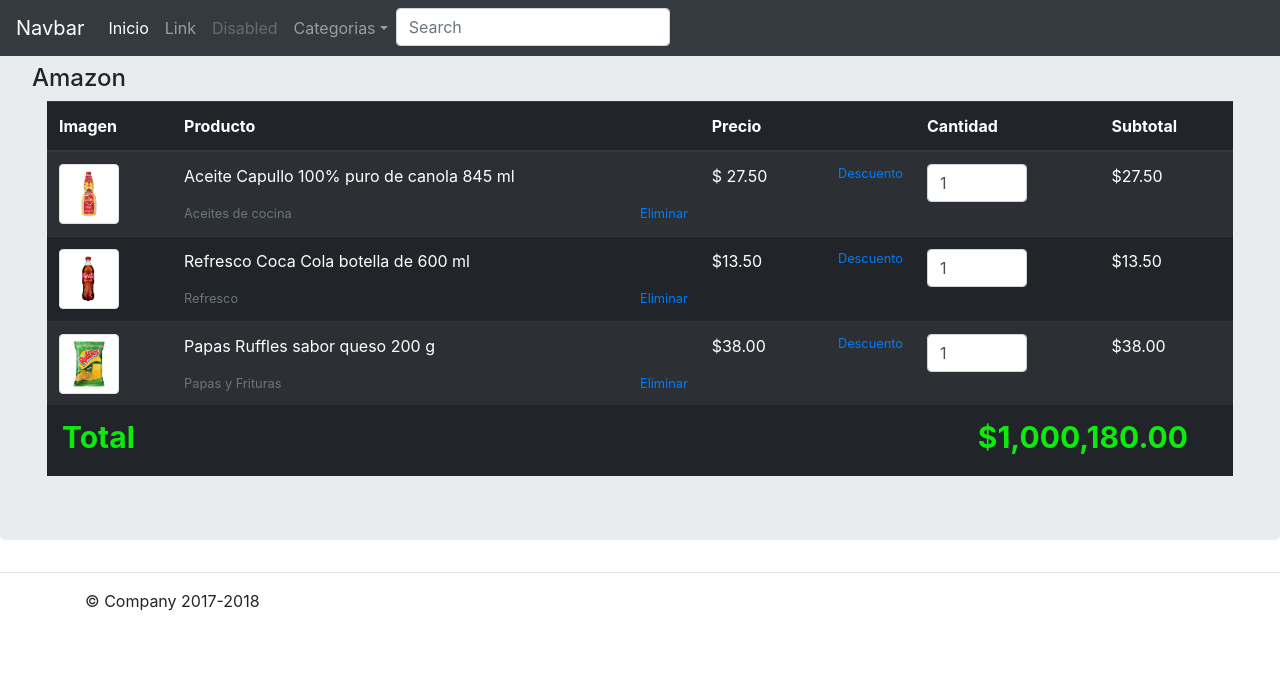
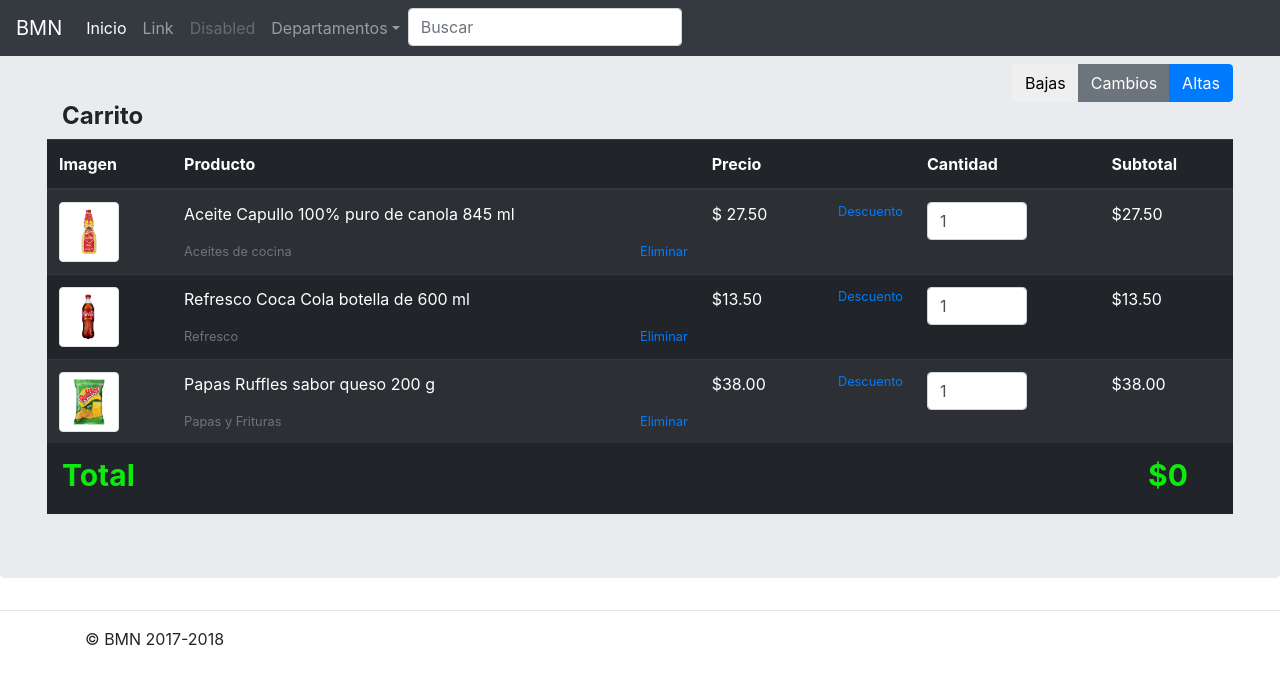
Before and after one commit to Bruceman2003/amazon, a plain HTML site: page index.html in a window 1280 px wide. Drawn offline with Linux system fonts and the light colour scheme.

Commit message:
botones nuevos

```diff
--- a/css/index.css
+++ b/css/index.css
@@ -22,3 +22,8 @@
 .text-primary {
     cursor: pointer;
 }
+
+.title {
+    font-weight: bold;
+    padding-left: 15px
+}
--- a/index.html
+++ b/index.html
@@ -15,7 +15,7 @@
 
 <body>
     <nav class="navbar navbar-expand-md navbar-dark fixed-top bg-dark">
-        <a class="navbar-brand" href="#">Navbar</a>
+        <a class="navbar-brand" href="#">BMN</a>
         <button class="navbar-toggler" type="button" data-toggle="collapse" data-target="#navbarsExampleDefault" aria-controls="navbarsExampleDefault" aria-expanded="false" aria-label="Toggle navigation">
           <span class="navbar-toggler-icon"></span>
         </button>
@@ -23,7 +23,7 @@
         <div class="collapse navbar-collapse" id="navbarsExampleDefault">
             <ul class="navbar-nav mr-auto">
                 <li class="nav-item active">
-                    <a class="nav-link home_text" href="#">Home <span class="sr-only">(current)</span></a>
+                    <a class="nav-link home_text" href="#"><span class="sr-only">(current)</span></a>
                 </li>
                 <li class="nav-item">
                     <a class="nav-link" href="#">Link</a>
@@ -32,7 +32,7 @@
                     <a class="nav-link disabled" href="#">Disabled</a>
                 </li>
                 <li class="nav-item dropdown">
-                    <a class="nav-link dropdown-toggle category_text" href="http://example.com" id="dropdown01" data-toggle="dropdown" aria-haspopup="true" aria-expanded="false">Dropdown</a>
+                    <a class="nav-link dropdown-toggle department_text" href="http://example.com" id="dropdown01" data-toggle="dropdown" aria-haspopup="true" aria-expanded="false"></a>
                     <div class="dropdown-menu" aria-labelledby="dropdown01">
                         <a class="dropdown-item" href="#">Action</a>
                         <a class="dropdown-item" href="#">Another action</a>
@@ -40,10 +40,7 @@
                     </div>
                 </li>
                 <li class="nav-item">
-
-                    <input class="form-control" type="text" placeholder="Search" aria-label="Search">
-
-
+                    <input class="form-control" type="text" placeholder="Buscar" aria-label="Buscar">
                 </li>
             </ul>
 
@@ -55,8 +52,20 @@
 
         <!-- Main jumbotron for a primary marketing message or call to action -->
         <div class="jumbotron">
-            <h4>Amazon</h4>
+
             <div class="container-fluid">
+                <div class="row">
+                    <div class="col">
+                        <div class="btn-group btn-group-md" style="float: right;">
+                            <button type="button" class="btn">Bajas</button>
+                            <button type="button" class="btn btn-secondary">Cambios</button>
+                            <button type="button" class="btn btn-primary">Altas</button>
+                        </div>
+                    </div>
+
+                </div>
+
+                <h4 class="title">Carrito</h4>
                 <table class="table table-dark table-striped">
                     <thead>
                         <tr>
@@ -132,7 +141,7 @@
                         <p class="float-left">Total</p>
                     </div>
                     <div class="col-3">
-                        <p class="float-right"><span class="money_type">$</span><span class="total">1,000,180.00</span></p>
+                        <p class="float-right"><span class="money_type">$</span><span class="total">0</span></p>
                     </div>
                 </div>
             </div>
@@ -144,7 +153,7 @@
     </main>
 
     <footer class="container">
-        <p>&copy; Company 2017-2018</p>
+        <p>&copy; BMN 2017-2018</p>
     </footer>
 
     <script src="js/jquery/jquery-3.2.1.min.js"></script>
@@ -160,6 +169,7 @@
 
             $(".business_name").text(business_name);
             $(".category_text").text(categories_text);
+            $(".department_text").text(department_text);
             $(".home_text").text(home_text);
 
         })
@@ -205,6 +215,13 @@
     </script>
 
     <!-- poner ofertas de 2 por uno -->
+    <!-- ver los de kilos en azucar -->
+    <!-- productos por
+medida liquida
+medida gramos
+tamaño nuevo codigo de barras
+tallas
+numeracion -->
 </body>
 
 </html>
```
